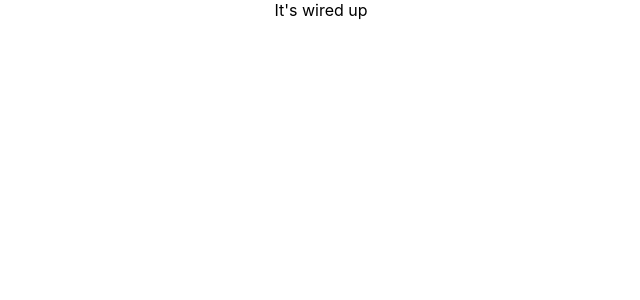
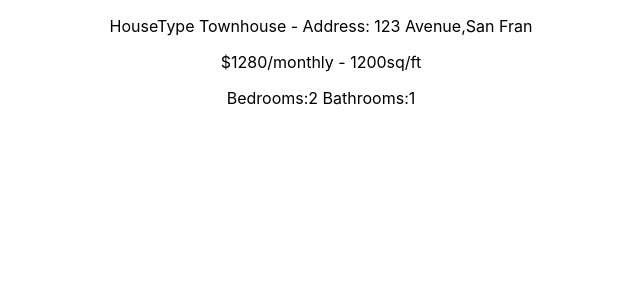
Before and after one commit to AmilMasic/listing-finder, a React (Create React App) app: page / in a window 1280 px wide. Shown: the top 300 px of the page, without its empty margins (319-959 px from the left). Built offline with nearby package versions, Linux system fonts and the light colour scheme.

Commit message:
added useState hook to listing-search.js, displaying the listings with useSearch

```diff
--- a/src/components/listing-search.js
+++ b/src/components/listing-search.js
@@ -1,6 +1,8 @@
-import React from 'react';
+import { useState } from 'react';
 
-const listings = [
+
+const ListingSearch = () => {
+  const [listings, setListings] = useState([
     {
       type: "Townhouse",
       address: "123 Avenue",
@@ -8,12 +10,20 @@ const listings = [
       price: 1280,
       bedrooms: 2,
       bathrooms: 1,
-    sqaure_footage: 1200}
-];
+      square_footage: 1200,}
+  ]);
 
+  return <div>
 
-const ListingSearch = () => {
-  return <div> It's wired up </div>
+          {listings && listings.map(listing =>
+            <div>
+              <p>HouseType {listing.type} - Address: {listing.address},{listing.city}</p>
+              <p>${listing.price}/monthly - {listing.square_footage}sq/ft</p>
+              <p>Bedrooms:{listing.bedrooms} Bathrooms:{listing.bathrooms}</p>
+            </div>
+          )}
+
+        </div>
 };
 
 export default ListingSearch;
```
Lines whose indentation alone changed are shown as unchanged.
